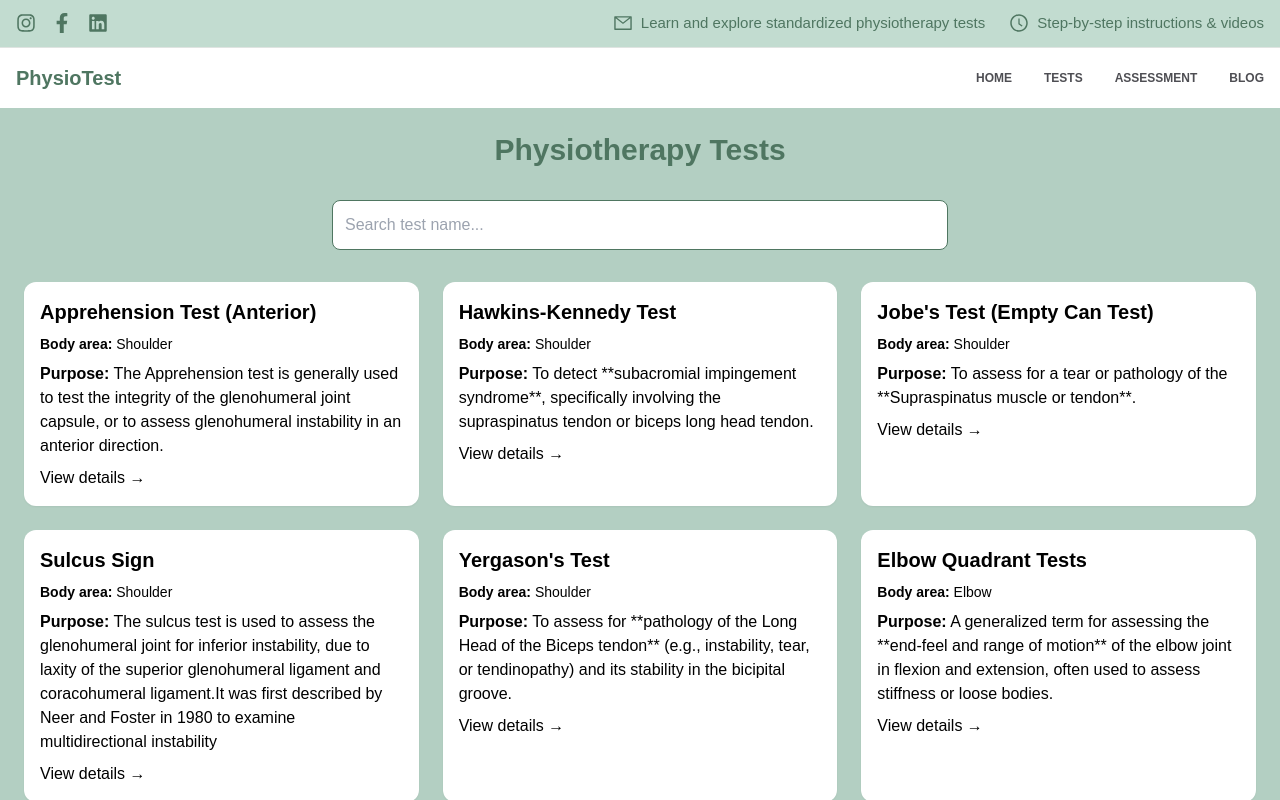
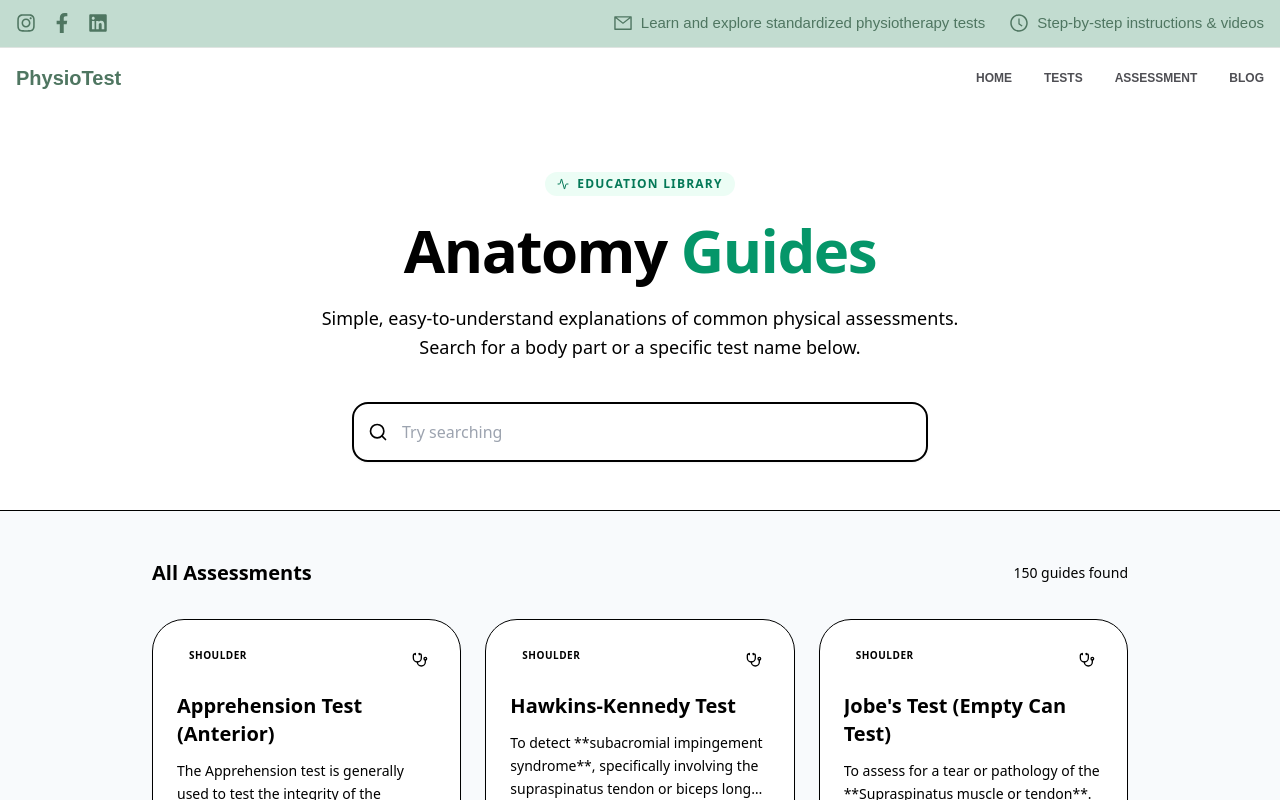
Before and after one commit to kul349/physio-tests-app, a React (Vite) app: page /page/test-details in a window 1280 px wide. Built offline with nearby package versions, Linux system fonts and the light colour scheme.

Commit message:
adding or modify

```diff
--- a/package.json
+++ b/package.json
@@ -12,6 +12,7 @@
   "dependencies": {
     "@tanstack/react-query": "^5.90.12",
     "framer-motion": "^12.23.25",
+    "lucide-react": "^0.562.0",
     "react": "^18.2.0",
     "react-dom": "^18.2.0",
     "react-helmet-async": "^2.0.5",
--- a/src/hooks/useTestFilter.js
+++ b/src/hooks/useTestFilter.js
@@ -24,7 +24,8 @@ export function useTests() {
     const query = search.toLowerCase();
     return (
       test.test_name.toLowerCase().includes(query) ||
-      (test.region && test.region.toLowerCase().includes(query))
+      (test.region && test.region.toLowerCase().includes(query))||
+      (test.purpose.toLowerCase().includes(query))
     );
   });
 
--- a/src/pages/SingleTestDetails.jsx
+++ b/src/pages/SingleTestDetails.jsx
@@ -1,6 +1,5 @@
 import { useParams, Link } from "react-router-dom";
 import { useTests } from "../hooks/useTestFilter"; // Make sure this path is correct
-import { div } from "framer-motion/client";
 
 // Helper to convert all YouTube links to embed with optional parameters
 function getEmbedUrl(url) {
@@ -40,7 +39,7 @@ export default function SIngleTestDetails() {
   const embedUrl = getEmbedUrl(test.youtube);
 
   return (
-    <div className=" mx-auto p-6 min-h-screen bg-silver-1 items-center ">
+    <div className=" mx-auto p-6 min-h-screen bg-silver-1 items-center  ">
       <Link to="/" className="text-blue-600 hover:underline">
         ← Back to tests
       </Link>
@@ -72,7 +71,7 @@ export default function SIngleTestDetails() {
 
       {embedUrl ? (
         <div className="mt-10 flex justify-center">
-          <div className="relative w-1/2 aspect-video rounded-xl overflow-hidden shadow-lg">
+          <div className="relative w-full sm:w-3/4 md:2/3  aspect-video rounded-xl overflow-hidden shadow-lg">
             <iframe
               src={embedUrl}
               title={test.test_name}
--- a/src/pages/TestDetailPage.jsx
+++ b/src/pages/TestDetailPage.jsx
@@ -1,67 +1,149 @@
+import { useTests } from "../hooks/useTestFilter";
 import React from "react";
-import { useTests } from "../hooks/useTestFilter";
-import { Link } from "react-router-dom";
+import { HashRouter, Routes, Route, Link } from "react-router-dom";
+import {
+  ChevronLeft,
+  Play,
+  Info,
+  CheckCircle2,
+  AlertCircle,
+  HelpCircle,
+  BookOpen,
+  Lightbulb,
+  Activity,
+  Stethoscope,
+  Search,
+  ArrowRight,
+} from "lucide-react";
 
-export default function TestDetailPage() {
+function TestDetailPage() {
   const { filtered, search, setSearch, loading, error } = useTests();
 
-  if (loading) return <p className="text-center py-10">Loading tests...</p>;
-  if (error)
-    return <p className="text-center text-red-500 py-10">{error.message}</p>;
+  // ✅ Loading state
+  if (loading) {
+    return (
+      <div className="min-h-screen flex items-center justify-center text-slate-500">
+        Loading assessments...
+      </div>
+    );
+  }
+
+  // ✅ Error state
+  if (error) {
+    return (
+      <div className="min-h-screen flex items-center justify-center text-red-500">
+        {error.message || "Something went wrong"}
+      </div>
+    );
+  }
 
   return (
-    <div className="mx-auto p-6 font-public bg-silver-1 min-h-screen">
-      <h1 className="text-3xl font-bold text-center text-dim-gray-5 mb-8">
-        Physiotherapy Tests
+    <div className="min-h-screen bg-[#F8FAFC] pb-20 font-sans">
+      <div className="bg-white border-b borde-slate-200 pt-16 pb-12 px-6">
+        <div className="max-w-5xl mx-auto text-center ">
+          <div className="inline-flex items-center gap-2 px-3 py-1 bg-emerald-50 text-emerald-700 rounded-full text-xs font-bold uppercase tracking-widest mb-6">
+            <Activity className="w-3 h-3" />
+            Education Library
+          </div>
+          <h1 className="text-4xl md:text-6xl font-black text-slate-900 mb-6 tracking-tight">
+            Anatomy <span className="text-emerald-600">Guides</span>
           </h1>
-
-      {/* Centered search bar */}
-      <div className="flex justify-center mb-8">
+          <p className="text-slate-500 text-lg max-w-2xl mx-auto mb-10 leading-relaxed">
+            Simple, easy-to-understand explanations of common physical
+            assessments. Search for a body part or a specific test name below.
+          </p>
+          <div className="relative max-w-xl mx-auto group">
+            <div className="absolute inset-y-0 left-0 pl-4 flex items-center pointer-events-none ">
+              <Search className="h-5 w-5 text-slate-400 group-focus-within:text-emerald-500 transition-colors" />
+            </div>
             <input
               type="text"
-          placeholder="Search test name..."
+              placeholder="Try searching "
               value={search}
               onChange={(e) => setSearch(e.target.value)}
-          className="w-full sm:w-2/4 p-3 rounded-lg border border-dim-gray-5 text-base focus:outline-none focus:ring-2 focus:ring-silver-1"
+              className="block w-full pl-12 pr-4 py-4 bg-white border-2 border-slate-100 rounded-2xl text-slate-900 placeholder-slate-400 focus:outline-none focus:ring-4 focus:ring-emerald-500/10 focus:border-emerald-500 transition-all shadow-sm"
             />
           </div>
+        </div>
+      </div>
 
-      {/* Responsive grid for test items */}
-      <div className="grid grid-cols-1 sm:grid-cols-2 lg:grid-cols-3 gap-6">
+      <div className="max-w-5xl mx-auto px-6 mt-12">
+        <div className="flex items-center justify-between mb-8 ">
+          <h2 className="text-xl font-bold text-slate-800">
+            {search ? `Results for "${search}"` : "All Assessments"}
+          </h2>
+          <span className="text-slate-400 text-sm font-medium">
+            {filtered.length} guides found
+          </span>
+        </div>
+
+        <div className="grid grid-cols-1 md:grid-cols-2 lg:grid-cols-3 gap-6">
           {filtered.map((test) => (
-          <div
+            <Link
               key={test.id}
-            className="p-4 rounded-xl bg-white shadow-sm hover:shadow-md transition-shadow space-y-2"
+              to={`/tests/${test.id}`}
+              className="group bg-white rounded-[2rem] p-6 border border-slate-100 shadow-sm hover:shadow-xl hover:border-emerald-500/30 hover:-translate-y-1 transition-all flex flex-col justify-between"
             >
-            <h2 className="text-xl font-semibold text-blue-900">
+              <div>
+                <div className="flex justify-between items-start mb-4">
+                  <span className="px-3 py-1 bg-slate-600 text-[10px] font-black uppercase tracking-wider rounded-lg group-hover:bg-emerald-50 group-hover:text-emerald-700 transition-colors">
+                    {test.region}
+                  </span>
+                  <div className="p-2 rounded-full bg-slate-50 text-slate-300 group-hover:text-emerald-500 transition-colors">
+                    <Stethoscope className="w-4 h-4" />
+                  </div>
+                </div>
+                <h3 className="text-xl font-bold text-slate-900 mb-3 group-hover:text-emerald-700 transition-colors line-clamp-2">
                   {test.test_name}
-            </h2>
-            <p className="text-gray-700 text-sm">
-              <strong>Body area:</strong> {test.region}
+                </h3>
+                <p className="text-slate-500 text-sm leading-relaxed line-clamp-3 mb-6">
+                  {test.purpose}
                 </p>
-            <p className="text-gray-800 text-base">
-              <strong>Purpose:</strong> {test.purpose}
-            </p>
-            <Link
-              to={`/tests/${test.id}`}
-              className="inline-block mt-2 text-blue-600 font-medium hover:underline"
-            >
-              View details →
+              </div>
+              <div className="flex items-center text-emerald-600 font-bold text-sm">
+                learn more
+                <ArrowRight className="w-4 h-4 ml-2 group-hover:translate-x-1 transition-transform" />
+              </div>
             </Link>
-          </div>
           ))}
 
           {filtered.length === 0 && (
-          <p className="text-center text-gray-500 py-10 col-span-full">
-            No tests found.
+            <div className="col-span-full py-20 text-center">
+              <div className="w-20 h-20 bg-slate-100 rounded-full flex items-center justify-center mx-auto mb-4">
+                <Search className="w-8 h-8 text-slate-300" />
+              </div>
+              <h3 className="text-xl font-bold text-slate-800">
+                No guides found
+              </h3>
+              <p className="text-slate-500">
+                Try a different body part or keyword.
               </p>
+            </div>
           )}
         </div>
 
-      <p className="text-xs text-gray-500 text-center mt-10">
-        ⚠️ This information is for general patient education only. It does not
-        replace professional medical advice.
+        <div className="mt-16 p-8 bg-white rounded-3xl border border-slate-100 flex flex-col md:flex-row items-center gap-6">
+          <div className="w-12 h-12 rounded-2xl bg-emerald-500 flex items-center justify-center flex-shrink-0">
+            <BookOpen className="w-6 h-6 text-white" />
+          </div>
+          <div className="text-center md:text-left">
+            <h4 className="font-bold text-slate-900">
+              How to use this library
+            </h4>
+            <p className="text-sm text-slate-500">
+              These guides are designed to help you understand what happens
+              during a physical exam. Click on any test to see a video
+              demonstration and a step-by-step breakdown.
             </p>
+          </div>
+        </div>
+
+        <p className="text-[10px] text-slate-400 text-center mt-12 uppercase tracking-[0.2em] font-bold">
+          ⚠️ Not for diagnostic use. Consult a doctor for any pain or symptoms.
+        </p>
+      </div>
     </div>
   );
 }
+
+export default TestDetailPage;
```
Also changed, not shown: src/rotues/index.jsx (+32 -16 lines), 1 other file (tests, documents, lock files or other folders). Lines whose indentation alone changed are shown as unchanged.
